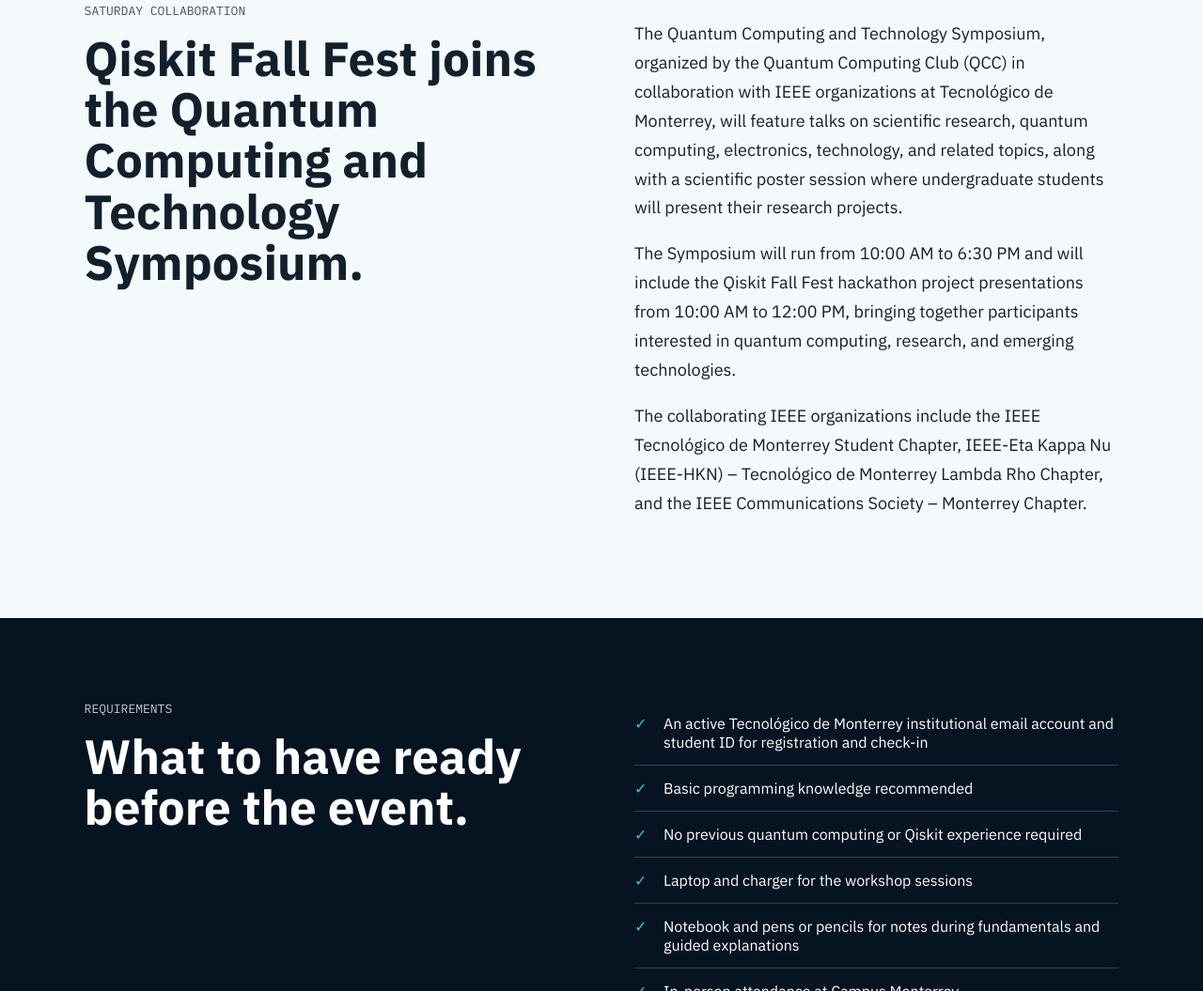
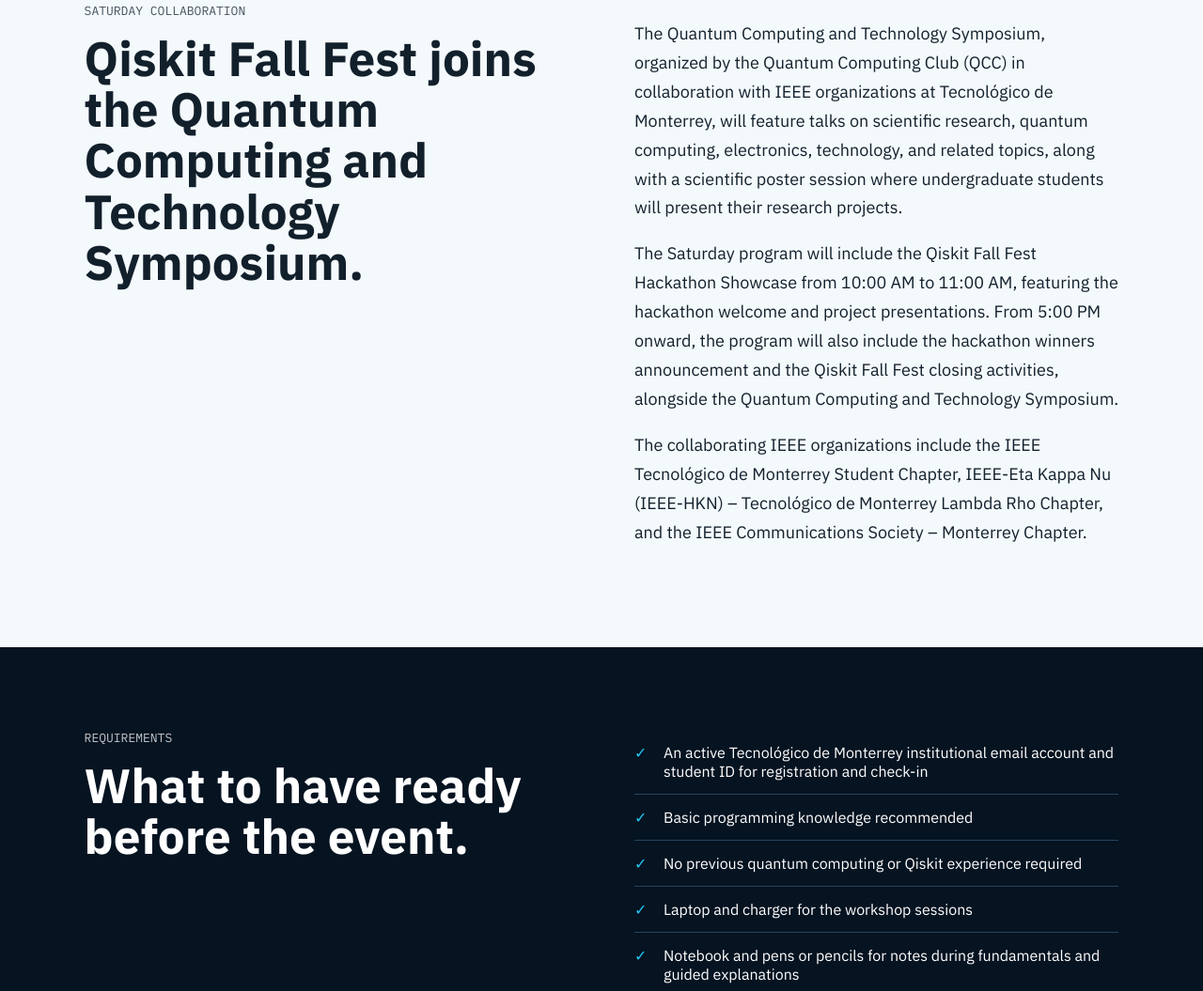
Before and after one commit to quantum-se-tec/qff-2026-tec-de-monterrey-smart-electronics, a plain HTML site: page index.html in a window 1280 px wide. Shown: the part 4467-5522 px from the top of the page at 94% size. Drawn offline with Linux system fonts and the light colour scheme.

Commit message:
Update index.html

```diff
--- a/index.html
+++ b/index.html
@@ -252,6 +252,7 @@
 <span>Present</span>
 </div>
 </section>
+</section>
 <section class="section section-light" id="collaboration">
 <div class="split">
 <div>
@@ -266,14 +267,16 @@
 a scientific poster session where undergraduate students will present their research projects.
 </p>
 <p>
-The Symposium will run from 10:00 AM to 6:30 PM and will include the Qiskit Fall Fest hackathon
-project presentations from 10:00 AM to 12:00 PM, bringing together participants interested in
-quantum computing, research, and emerging technologies.
+The Saturday program will include the Qiskit Fall Fest Hackathon Showcase from 10:00 AM to 11:00 AM,
+featuring the hackathon welcome and project presentations. From 5:00 PM onward, the program will also
+include the hackathon winners announcement and the Qiskit Fall Fest closing activities, alongside the
+Quantum Computing and Technology Symposium.
 </p>
 <p>
 The collaborating IEEE organizations include the IEEE Tecnológico de Monterrey Student Chapter,
 IEEE-Eta Kappa Nu (IEEE-HKN) – Tecnológico de Monterrey Lambda Rho Chapter,
 and the IEEE Communications Society – Monterrey Chapter.
+</p>
 </div>
 </section>
 <section class="section section-dark" id="requirements">
```
